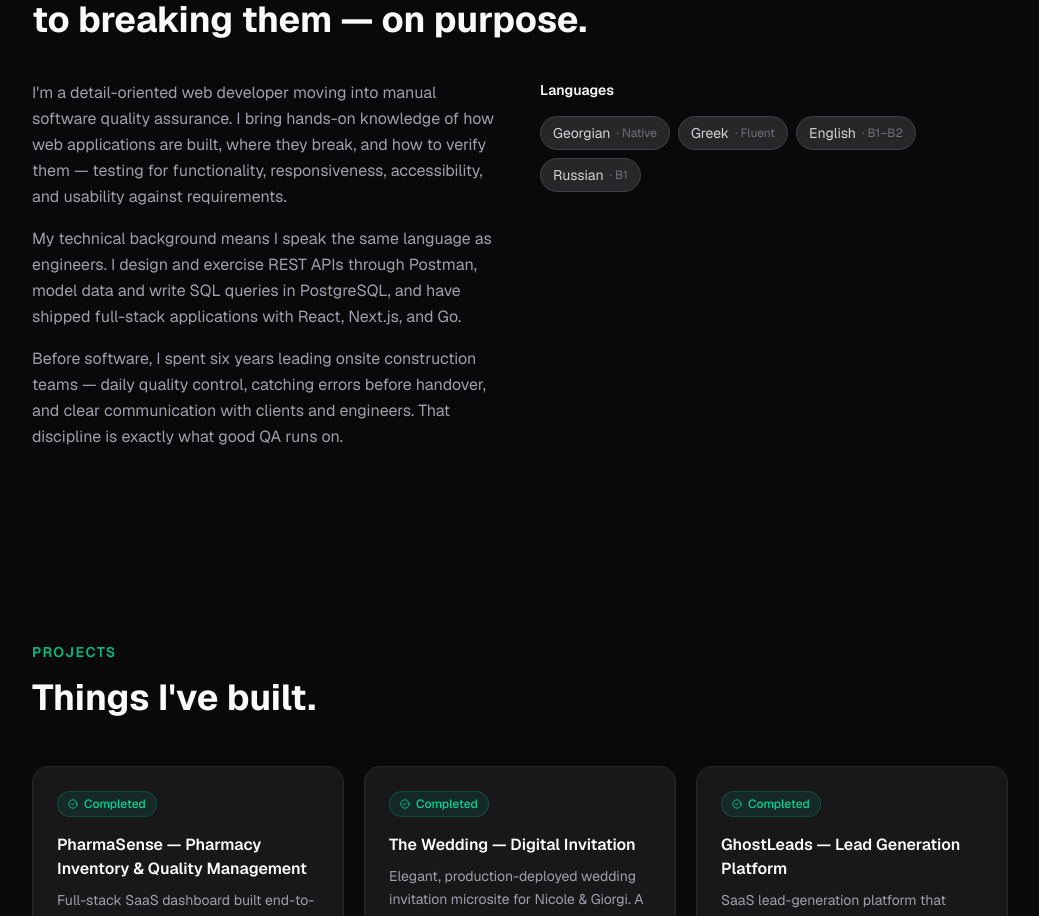
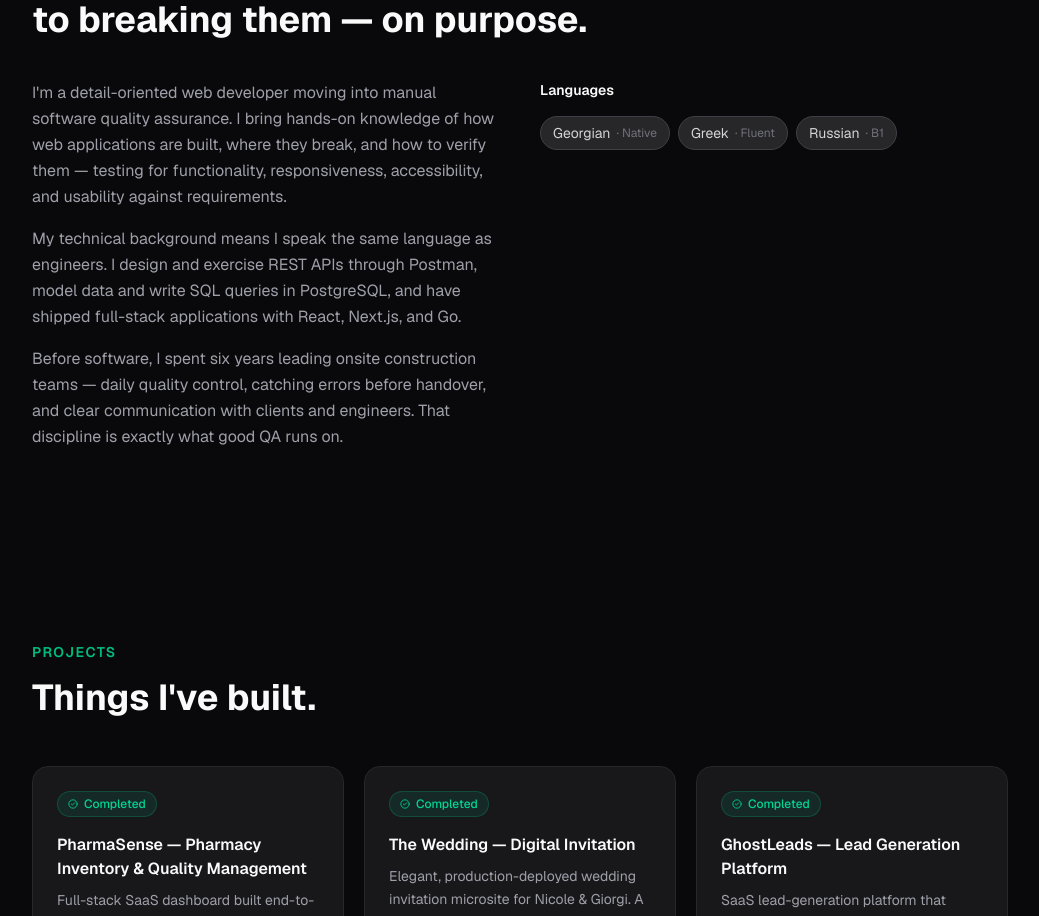
Before and after one commit to dachiko1233/portfolio, a Next.js app: page / in a window 1280 px wide. Shown: the part 972-1888 px from the top of the page, without its empty margins (120-1159 px from the left). Built offline with nearby package versions, Linux system fonts and the light colour scheme.

Commit message:
initial cimmit

```diff
--- a/components/About.tsx
+++ b/components/About.tsx
@@ -5,7 +5,6 @@ import { motion } from 'framer-motion';
 const languages = [
   { name: 'Georgian', level: 'Native' },
   { name: 'Greek', level: 'Fluent' },
-  { name: 'English', level: 'B1–B2' },
   { name: 'Russian', level: 'B1' },
 ];
 
@@ -58,7 +57,7 @@ export function About() {
                   className="inline-flex items-center gap-1.5 px-3 py-1.5 rounded-full text-sm bg-zinc-100 dark:bg-zinc-800 text-zinc-700 dark:text-zinc-300 border border-zinc-200 dark:border-zinc-700"
                 >
                   {name}
-                  <span className="text-xs text-zinc-400 dark:text-zinc-500">· {level}</span>
+                  {level && <span className="text-xs text-zinc-400 dark:text-zinc-500">· {level}</span>}
                 </span>
               ))}
             </div>
```
